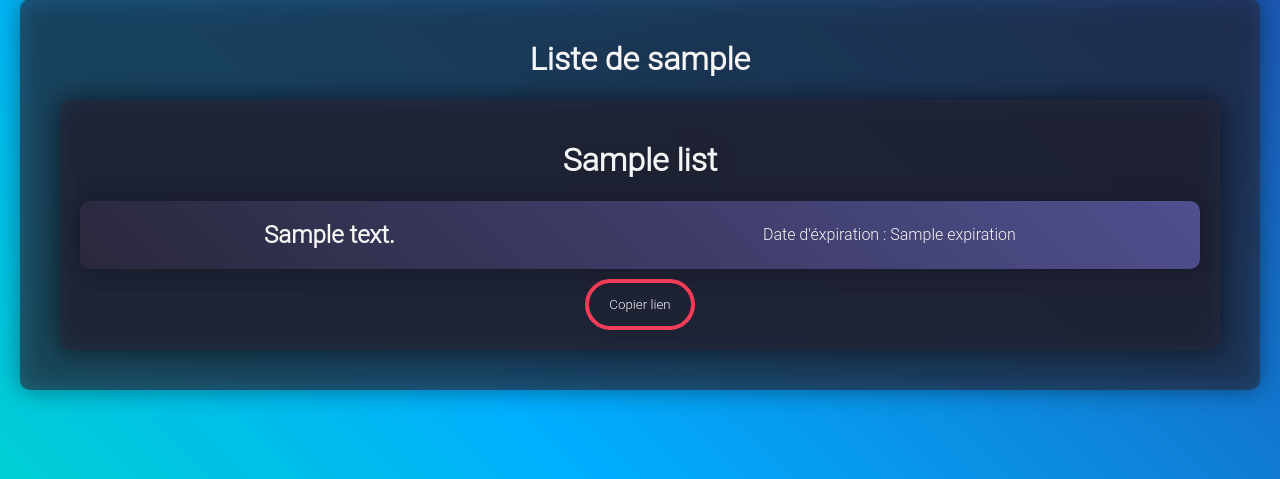
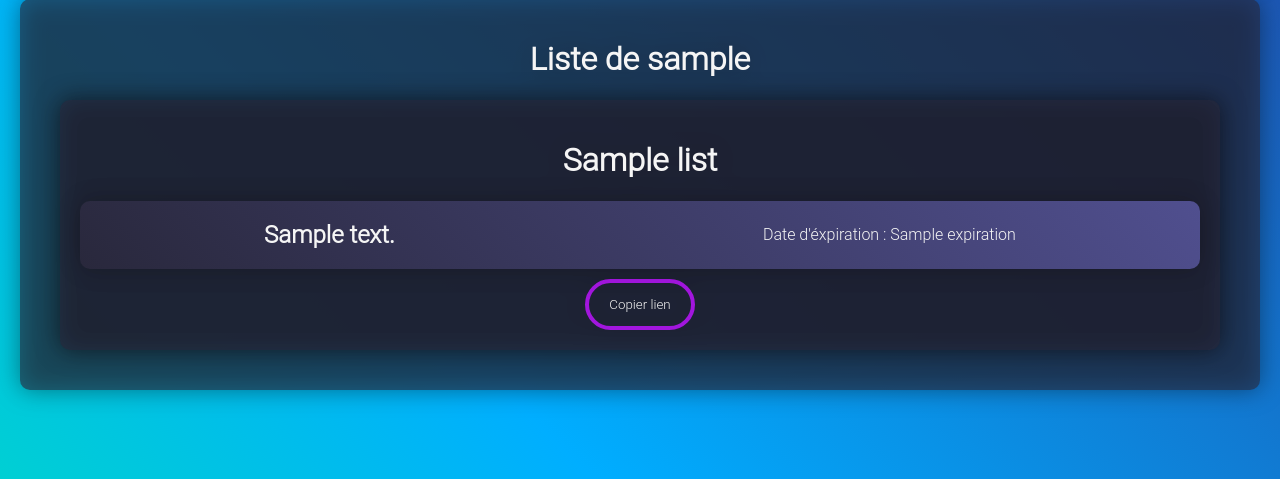
Before and after one commit to WarPlexTech/MyWishlist, a PHP site: template templates/profile/dashboard.twig in a window 1280 px wide. Shown: the part 221-700 px from the top of the page. Run offline with PHP 8.4, Linux system fonts and the light colour scheme; the template is opened without the code that fills it: most values are stand-ins (such as "Sample title", 1, 10 or a date in 2020); some libraries are stand-ins or nearby versions.

Commit message:
modif design bouton

```diff
--- a/templates/profile/dashboard.twig
+++ b/templates/profile/dashboard.twig
@@ -14,7 +14,7 @@
                     <h2>{{ list.description }}</h2>
                     <p> Date d'éxpiration : {{ list.expiration }}</p>
                 </div>
-                <button class="dangerButton" onclick="CopiLink('{{ path_for('login') }}liste/{{ list.token }}')">
+                   <button class="normalButton" onclick="CopiLink('{{ path_for('login') }}liste/{{ list.token }}')">
                     Copier lien
                 </button>
             </div>
```
